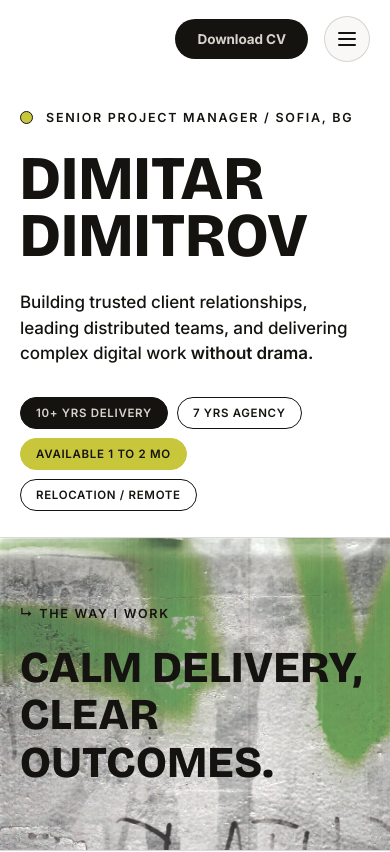
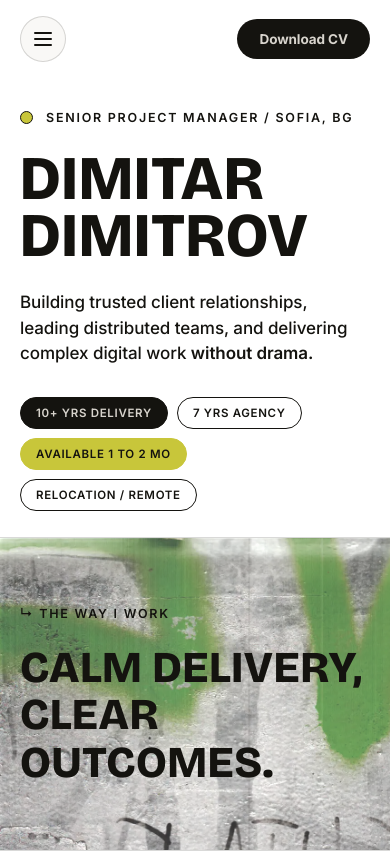
Before and after one commit to mitkoslavkov233/professional-website-, a Next.js app: page / in a window 390 px wide. Shown: the top 852 px of the page. Built offline with nearby package versions, Linux system fonts and the light colour scheme.

Commit message:
Move hamburger left, Download CV right on mobile nav
Co-Authored-By: Claude Sonnet 4.6 <noreply@anthropic.com>

```diff
--- a/components/Nav.module.css
+++ b/components/Nav.module.css
@@ -130,10 +130,14 @@
   display: none;
 }
 
-/* Mobile: pill hides, CTA moves left, hamburger appears right */
+/* Mobile: pill hides, hamburger on left, CTA on right */
 @media (max-width: 700px) {
   .navPill {
     display: none;
+  }
+
+  .toggleWrap {
+    order: -1;
   }
 
   .navToggle {
```
